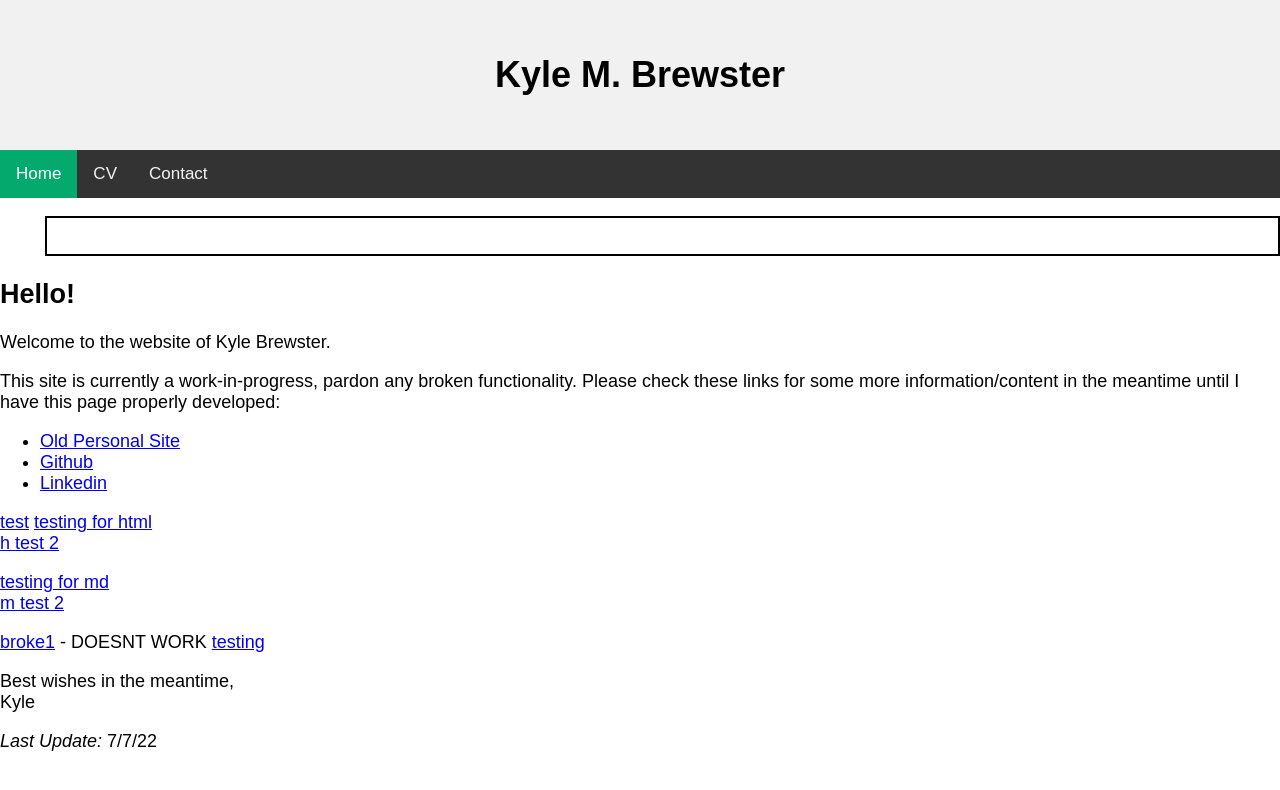
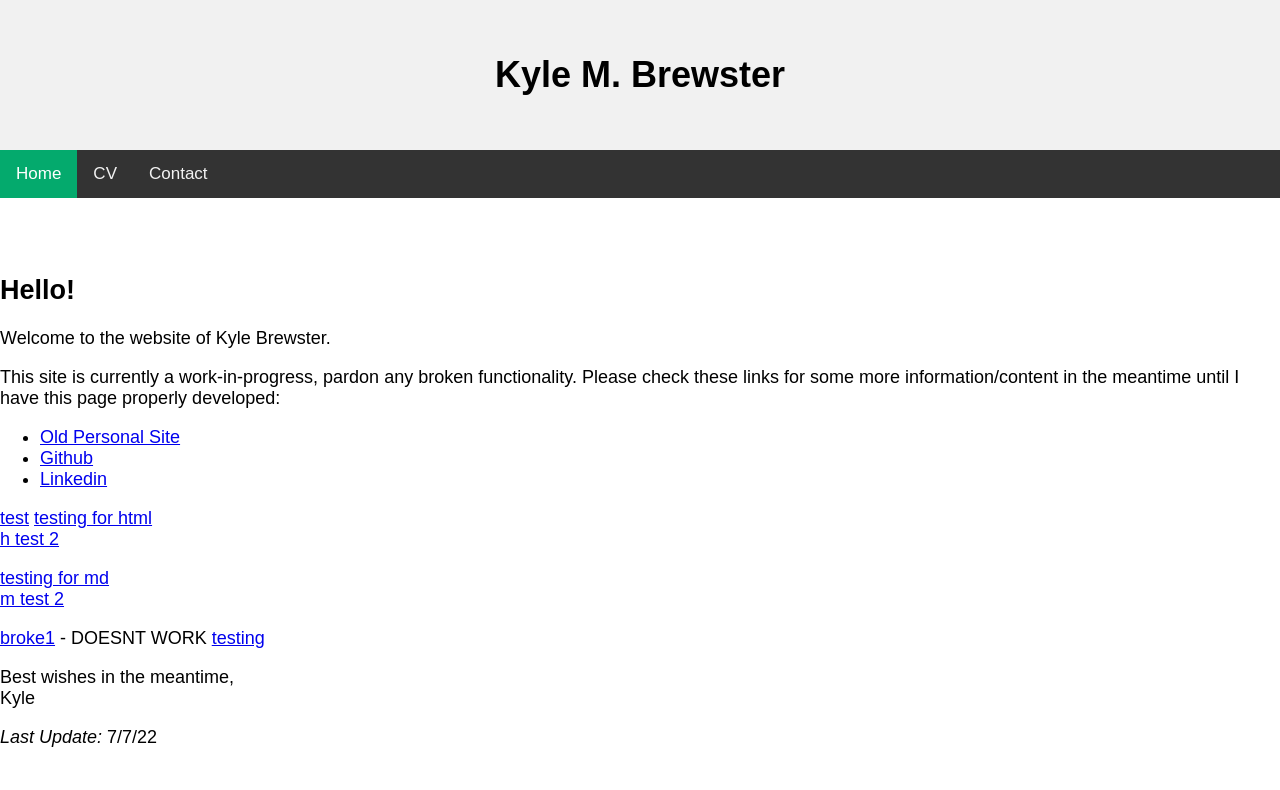
Before and after one commit to k-brew/personal-site, a Jekyll site: the page built from index.md, in a window 1280 px wide. Shown: the top 790 px of the page. Built offline with Jekyll 4.4.1, drawn with Linux system fonts in a browser that asks for light colours; nearby versions of some CDN libraries.

Commit message:
Update default.html

```diff
--- a/_layouts/default.html
+++ b/_layouts/default.html
@@ -68,7 +68,7 @@
   <a href="javascript:void(0)">Contact</a>
 </div>
 
-<p style="margin-left: 2.5em;padding: 0 7em 2em 0;border-width: 2px; border-color: black; border-style:solid;">
+<p style="margin-left: 25px;padding: 0 7em 2em 0;>
 <main id="content" class="main-content" role="main">
       {{ content }}
   </main>
```
